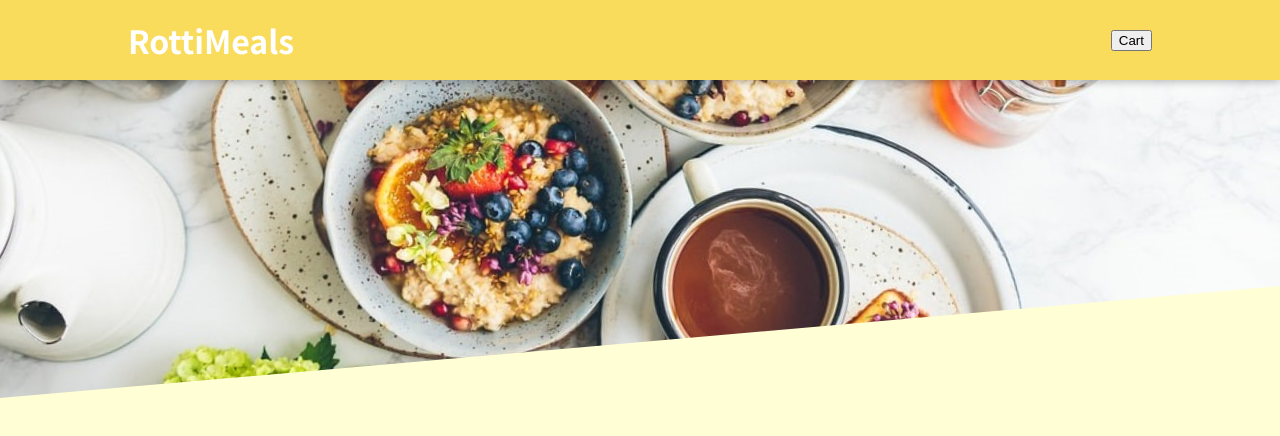
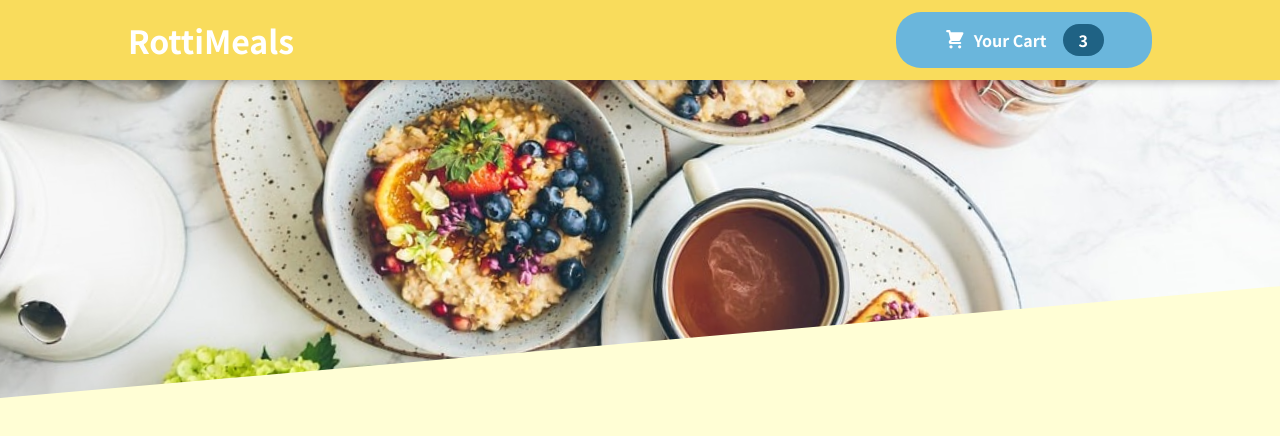
Before and after one commit to SoundaryaKhanapur/FoodOrderApp, a React (Create React App) app: page / in a window 1280 px wide. Shown: the top 436 px of the page. Built offline with nearby package versions, Linux system fonts and the light colour scheme.

Commit message:
Button for header added

```diff
--- /dev/null
+++ b/src/components/Cart/CartIcon.js
@@ -0,0 +1,13 @@
+const CartIcon = () => {
+  return (
+    <svg
+      xmlns='http://www.w3.org/2000/svg'
+      viewBox='0 0 20 20'
+      fill='currentColor'
+    >
+      <path d='M3 1a1 1 0 000 2h1.22l.305 1.222a.997.997 0 00.01.042l1.358 5.43-.893.892C3.74 11.846 4.632 14 6.414 14H15a1 1 0 000-2H6.414l1-1H14a1 1 0 00.894-.553l3-6A1 1 0 0017 3H6.28l-.31-1.243A1 1 0 005 1H3zM16 16.5a1.5 1.5 0 11-3 0 1.5 1.5 0 013 0zM6.5 18a1.5 1.5 0 100-3 1.5 1.5 0 000 3z' />
+    </svg>
+  );
+};
+
+export default CartIcon;
--- a/src/components/Layout/Header.js
+++ b/src/components/Layout/Header.js
@@ -1,12 +1,13 @@
 import React from 'react';
 import mealsImage from '../../assets/meals.jpg';
 import Styles from './Header.module.css';
+import HeaderCartButton from './HeaderCartButton';
 
 const Header = props => {
     return <React.Fragment>
         <header className={Styles.header}>
         <h1>RottiMeals</h1>
-        <button>Cart</button>
+        <HeaderCartButton />
         </header>
 
         <div className={Styles['main-image']}>
--- /dev/null
+++ b/src/components/Layout/HeaderCartButton.js
@@ -0,0 +1,18 @@
+
+import Styles from './HeaderCartButton.module.css';
+import CartIcon from '../Cart/CartIcon';
+
+const HeaderCartButton = props => {
+    return <button className={Styles.button}>
+        <span className={Styles.icon}>
+            <CartIcon />
+        </span>
+        <span>Your Cart</span>
+        <span className={Styles.badge}>
+            3
+        </span>
+    </button>
+}
+
+
+export default HeaderCartButton;
--- /dev/null
+++ b/src/components/Layout/HeaderCartButton.module.css
@@ -0,0 +1,59 @@
+.button {
+  cursor: pointer;
+  font: inherit;
+  border: none;
+  background-color: #6ab6dc;
+  color: white;
+  padding: 0.75rem 3rem;
+  display: flex;
+  justify-content: space-around;
+  align-items: center;
+  border-radius: 25px;
+  font-weight: bold;
+}
+
+.button:hover,
+.button:active {
+  background-color: #a486d5;
+}
+
+.icon {
+  width: 1.35rem;
+  height: 1.35rem;
+  margin-right: 0.5rem;
+}
+
+.badge {
+  background-color: #1f6284;
+  padding: 0.25rem 1rem;
+  border-radius: 25px;
+  margin-left: 1rem;
+  font-weight: bold;
+}
+
+.button:hover .badge,
+.button:active .badge {
+  background-color: #54318c;
+}
+
+.bump {
+  animation: bump 300ms ease-out;
+}
+
+@keyframes bump {
+  0% {
+    transform: scale(1);
+  }
+  10% {
+    transform: scale(0.9);
+  }
+  30% {
+    transform: scale(1.1);
+  }
+  50% {
+    transform: scale(1.15);
+  }
+  100% {
+    transform: scale(1);
+  }
+}
```
Also changed, not shown: 1 other file (tests, documents, lock files or other folders).
